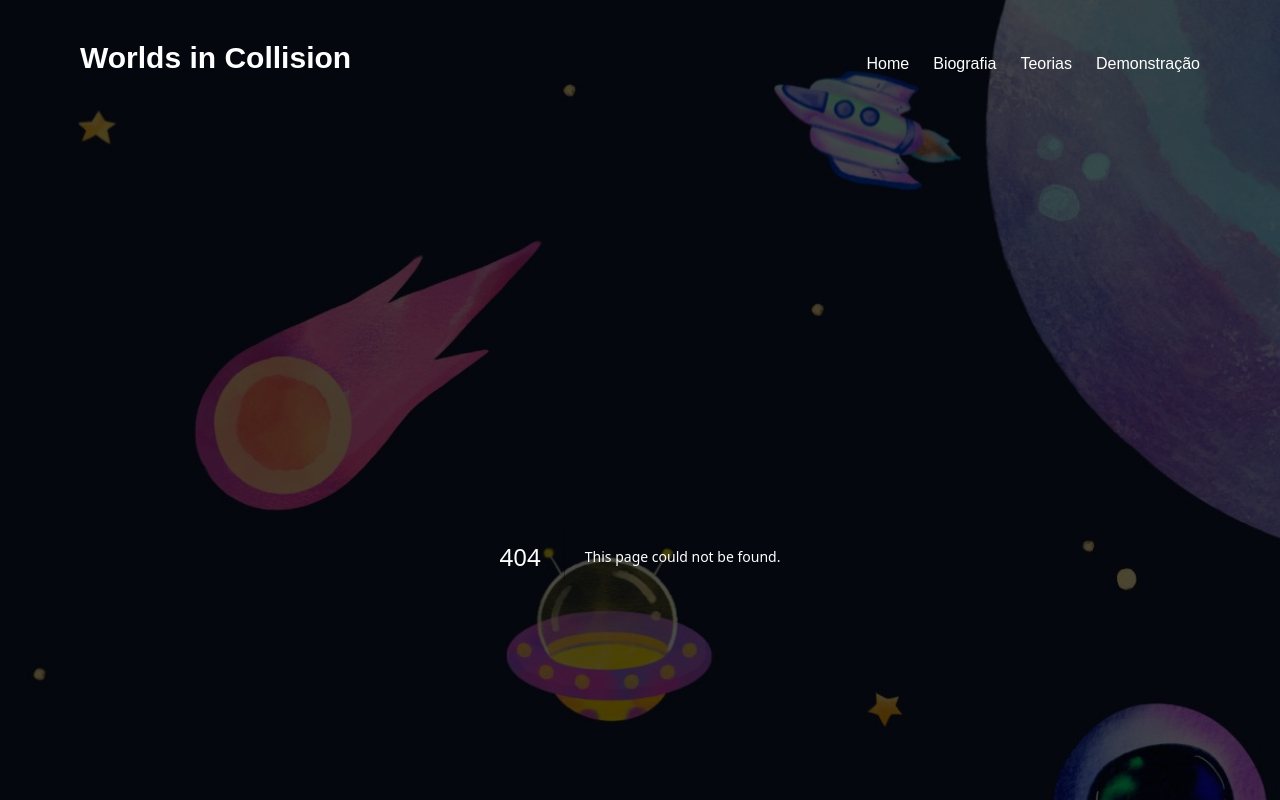
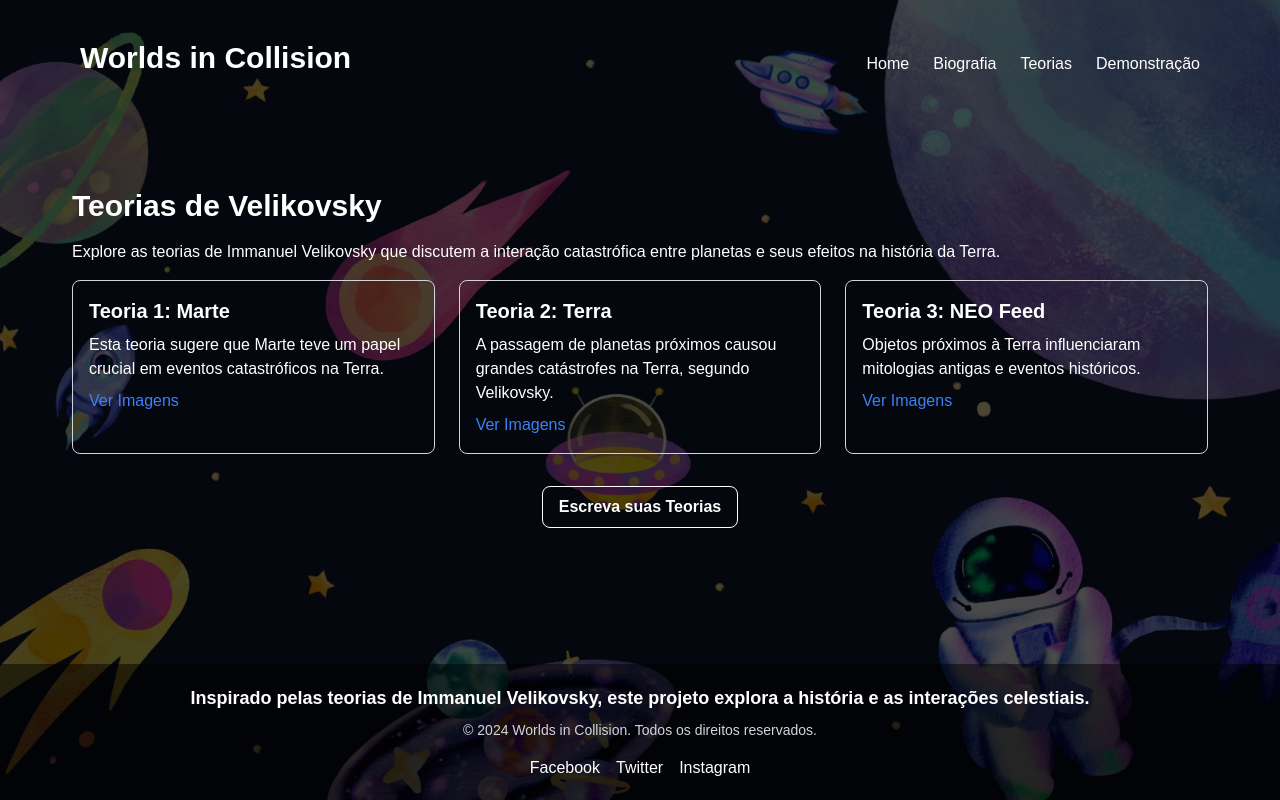
Before and after one commit to fesilva2109/cp5-front, a Next.js app in the folder cp5/cp5/: page /pages/teorias in a window 1280 px wide. Before the commit this address had no page. Shown: the top 800 px of the page. Built offline with nearby package versions, Linux system fonts and the light colour scheme.

Commit message:
Adição da página de teorias

```diff
--- /dev/null
+++ b/cp5/cp5/src/app/pages/teorias/page.tsx
@@ -0,0 +1,49 @@
+import Link from "next/link";
+
+export default function Teorias() {
+  return (
+    <div className="p-8">
+      <h1 className="text-3xl font-bold mb-4">Teorias de Velikovsky</h1>
+      <p className="mb-4">
+        Explore as teorias de Immanuel Velikovsky que discutem a interação catastrófica entre planetas e seus efeitos na história da Terra.
+      </p>
+      <div className="grid grid-cols-1 md:grid-cols-3 gap-6">
+        <div className="border border-gray-300 rounded-lg p-4 hover:shadow-lg transition-shadow duration-300">
+          <h2 className="text-xl font-semibold mb-2">Teoria 1: Marte</h2>
+          <p className="mb-2">
+            Esta teoria sugere que Marte teve um papel crucial em eventos catastróficos na Terra.
+          </p>
+          <Link href="/pages/marte" className="text-blue-500 hover:underline">
+            Ver Imagens
+          </Link>
+        </div>
+        <div className="border border-gray-300 rounded-lg p-4 hover:shadow-lg transition-shadow duration-300">
+          <h2 className="text-xl font-semibold mb-2">Teoria 2: Terra</h2>
+          <p className="mb-2">
+            A passagem de planetas próximos causou grandes catástrofes na Terra, segundo Velikovsky.
+          </p>
+          <Link href="/pages/terra" className="text-blue-500 hover:underline">
+            Ver Imagens
+          </Link>
+        </div>
+        <div className="border border-gray-300 rounded-lg p-4 hover:shadow-lg transition-shadow duration-300">
+          <h2 className="text-xl font-semibold mb-2">Teoria 3: NEO Feed</h2>
+          <p className="mb-2">
+            Objetos próximos à Terra influenciaram mitologias antigas e eventos históricos.
+          </p>
+          <Link href="/pages/neo-feed" className="text-blue-500 hover:underline">
+            Ver Imagens
+          </Link>
+        </div>
+      </div>
+
+      <div className="mt-8 flex justify-center">
+        <Link href="/pages/teorias-escritas/">
+          <button className=" text-white border border-white font-semibold py-2 px-4 rounded-lg hover:bg-blue-600 transition-colors duration-300">
+            Escreva suas Teorias
+          </button>
+        </Link>
+      </div>
+    </div>
+  );
+}
```
